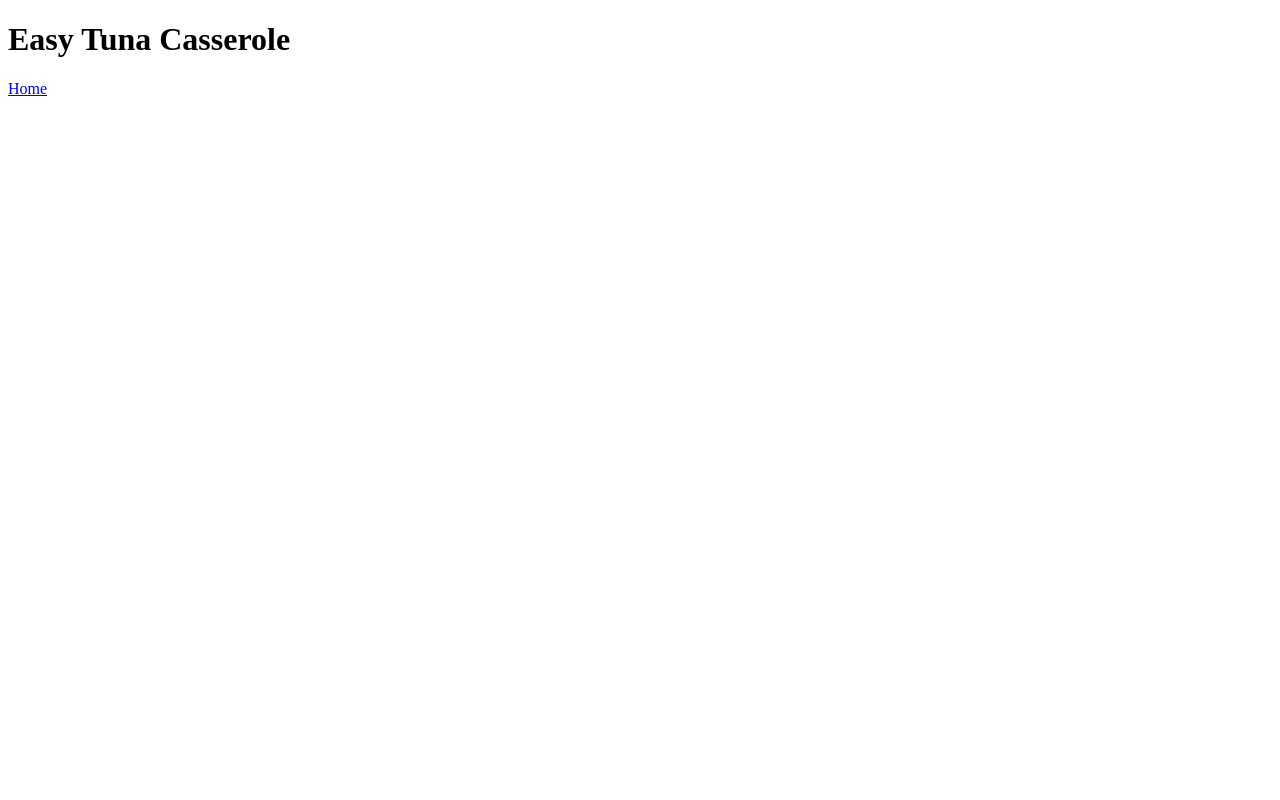
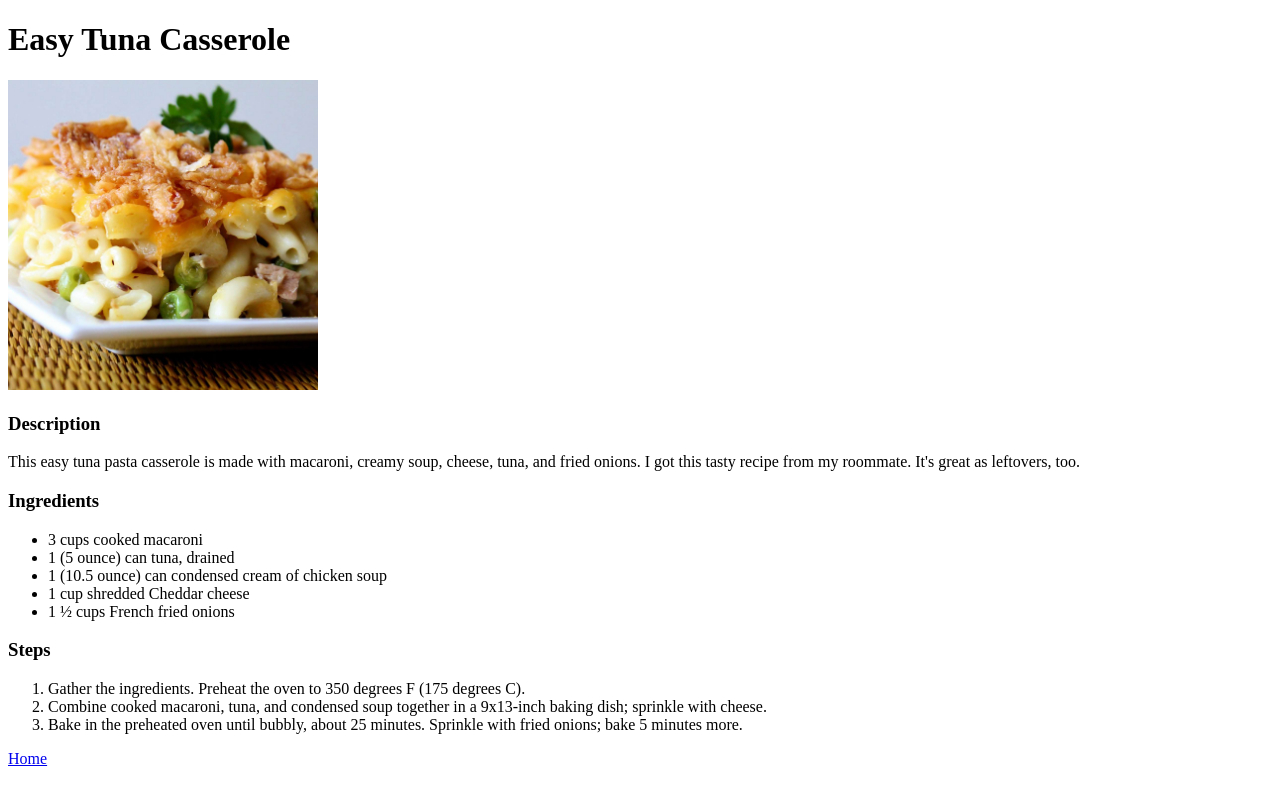
Before and after one commit to varsha-thomas-2004/odin-recipes, a plain HTML site: page recipes/tuna.html in a window 1280 px wide. Drawn offline with Linux system fonts and the light colour scheme.

Commit message:
Iteration 3
Add ingredients and steps

```diff
--- a/recipes/tuna.html
+++ b/recipes/tuna.html
@@ -7,6 +7,25 @@
 </head>
 <body>
     <h1>Easy Tuna Casserole</h1>
+    <img src="../images/tuna-casserole.jpg" alt="Picture of tuna casserole" height="310" width="310">
+    <h3>Description</h3>
+    <p>
+        This easy tuna pasta casserole is made with macaroni, creamy soup, cheese, tuna, and fried onions. I got this tasty recipe from my roommate. It's great as leftovers, too.
+    </p>
+    <h3>Ingredients</h3>
+    <ul>
+        <li>3 cups cooked macaroni</li>
+        <li>1 (5 ounce) can tuna, drained</li>
+        <li>1 (10.5 ounce) can condensed cream of chicken soup</li>
+        <li>1 cup shredded Cheddar cheese</li>
+        <li>1 ½ cups French fried onions</li>
+    </ul>
+    <h3>Steps</h3>
+    <ol>
+        <li>Gather the ingredients. Preheat the oven to 350 degrees F (175 degrees C).</li>
+        <li>Combine cooked macaroni, tuna, and condensed soup together in a 9x13-inch baking dish; sprinkle with cheese.</li>
+        <li>Bake in the preheated oven until bubbly, about 25 minutes. Sprinkle with fried onions; bake 5 minutes more.</li>
+    </ol>
     <a href="../index.html">Home</a>
 </body>
 </html>
```
Also changed, not shown: images/tuna-casserole.jpg (renamed from images/18871_Easy-Tuna-Casserole_Melissa-Goff_4560684_original-1x1-1-49c5b69b74b041f5b44b58e1ec9fbfd8.jpg).
